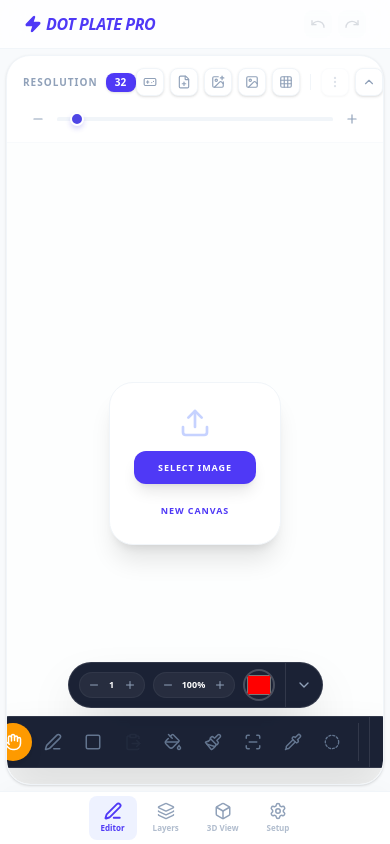
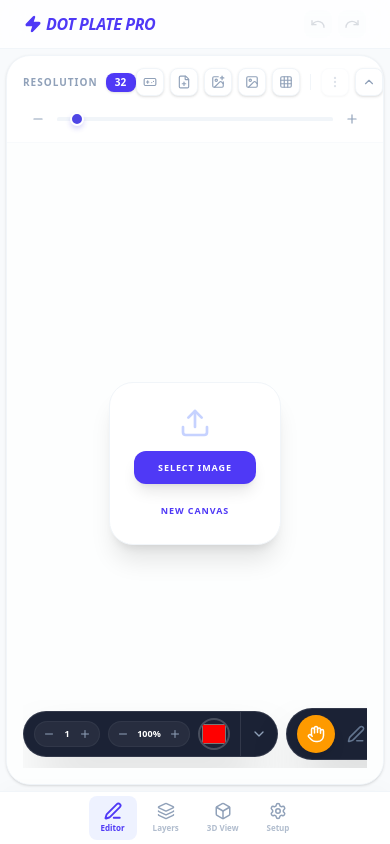
Before and after one commit to popcoondev/dot-plate-pro, a React (Vite) app: page / in a window 390 px wide. Built offline with nearby package versions, Linux system fonts and the light colour scheme.

Commit message:
feat: adjust toolbar layout for improved responsiveness and overflow handling

```diff
--- a/src/App.jsx
+++ b/src/App.jsx
@@ -945,9 +945,9 @@
                 )}
               </div>
 
-              <div className="absolute bottom-4 left-1/2 -translate-x-1/2 flex flex-col md:flex-row items-center md:items-start gap-2 z-40 w-auto max-w-[calc(100%-1.5rem)]">
+              <div className="absolute bottom-4 left-4 right-4 flex flex-row items-center gap-2 z-40 overflow-x-auto no-scrollbar py-2">
                 {/* Top Row: Size, Zoom, Color */}
-                <div className="flex items-center bg-slate-900/95 backdrop-blur-md rounded-[2rem] shadow-2xl border border-white/10 overflow-hidden">
+                <div className="flex items-center bg-slate-900/95 backdrop-blur-md rounded-[2rem] shadow-2xl border border-white/10 overflow-hidden flex-shrink-0">
                   <div className="flex items-center">
                     {isBrushToolbarVisible && (
                       <div className="flex items-center gap-2 px-2.5 py-1.5 overflow-x-auto no-scrollbar scroll-smooth">
@@ -971,7 +971,7 @@
                 </div>
 
                 {/* Bottom Row: Tools */}
-                <div className="flex items-center bg-slate-900/95 backdrop-blur-md rounded-[2rem] shadow-2xl border border-white/10 overflow-hidden">
+                <div className="flex items-center bg-slate-900/95 backdrop-blur-md rounded-[2rem] shadow-2xl border border-white/10 overflow-hidden flex-shrink-0">
                   <div className="flex items-center">
                     {isToolSelectorVisible && (
                       <div ref={toolbarRef} className="flex items-center gap-2 px-2.5 py-1.5 overflow-x-auto no-scrollbar scroll-smooth">
```
